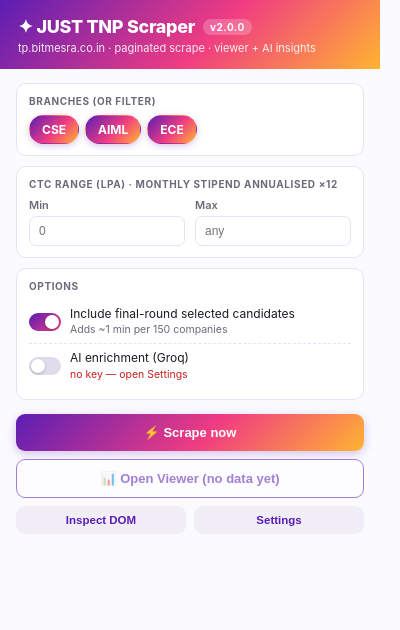
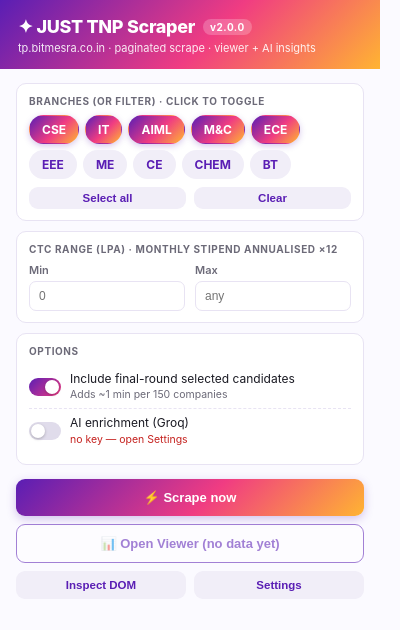
Before and after one commit to mightbeanshuu/bit-tnp-scraper, a browser extension: page popup.html in a window 400 px wide. Drawn offline with Linux system fonts and the light colour scheme.

Commit message:
Expand branch picker — 10 BIT branches with Select all / Clear
Adds IT, M&C, EEE, ME, CE, CHEM, BT alongside the existing CSE/AIML/ECE.
Defaults (checked on first open): CSE, IT, AIML, M&C, ECE — the typical
CSE-track set. Other branches start unchecked so a CSE student does not
see Mechanical-only or Civil-only postings by default.

Branch picker UI: pills wrap to two rows; two compact buttons under
the pills toggle Select all / Clear in one click.

content.js BRANCH_PATTERNS now has a dedicated entry per branch with
careful regex to avoid cross-matches (e.g. CE is no longer a substring
of CSE because of word boundaries; EEE is split out from ECE).

```diff
--- a/popup.html
+++ b/popup.html
@@ -142,11 +142,22 @@
   <div class="body">
 
     <div class="card">
-      <div class="card-title">Branches (OR filter)</div>
+      <div class="card-title">Branches (OR filter) · click to toggle</div>
       <div class="pills">
-        <label class="pill-chk on" id="pill-cse"><input type="checkbox" id="branchCSE" checked /> CSE</label>
-        <label class="pill-chk on" id="pill-aiml"><input type="checkbox" id="branchAIML" checked /> AIML</label>
-        <label class="pill-chk on" id="pill-ece"><input type="checkbox" id="branchECE" checked /> ECE</label>
+        <label class="pill-chk" id="pill-cse"><input type="checkbox" id="branchCSE" checked /> CSE</label>
+        <label class="pill-chk" id="pill-it"><input type="checkbox" id="branchIT" checked /> IT</label>
+        <label class="pill-chk" id="pill-aiml"><input type="checkbox" id="branchAIML" checked /> AIML</label>
+        <label class="pill-chk" id="pill-mc"><input type="checkbox" id="branchMC" checked /> M&amp;C</label>
+        <label class="pill-chk" id="pill-ece"><input type="checkbox" id="branchECE" checked /> ECE</label>
+        <label class="pill-chk" id="pill-eee"><input type="checkbox" id="branchEEE" /> EEE</label>
+        <label class="pill-chk" id="pill-me"><input type="checkbox" id="branchME" /> ME</label>
+        <label class="pill-chk" id="pill-ce"><input type="checkbox" id="branchCE" /> CE</label>
+        <label class="pill-chk" id="pill-chem"><input type="checkbox" id="branchCHEM" /> CHEM</label>
+        <label class="pill-chk" id="pill-bt"><input type="checkbox" id="branchBT" /> BT</label>
+      </div>
+      <div style="display:flex;gap:8px;margin-top:8px;">
+        <button type="button" id="branchAll" class="btn-mini" style="padding:5px 10px;">Select all</button>
+        <button type="button" id="branchNone" class="btn-mini" style="padding:5px 10px;">Clear</button>
       </div>
     </div>
 
@@ -191,11 +202,33 @@
       apply();
       i.addEventListener("change", apply);
     }
-    mirror("pill-cse", "branchCSE");
-    mirror("pill-aiml", "branchAIML");
-    mirror("pill-ece", "branchECE");
+    const BRANCH_IDS = [
+      ["pill-cse", "branchCSE"],
+      ["pill-it", "branchIT"],
+      ["pill-aiml", "branchAIML"],
+      ["pill-mc", "branchMC"],
+      ["pill-ece", "branchECE"],
+      ["pill-eee", "branchEEE"],
+      ["pill-me", "branchME"],
+      ["pill-ce", "branchCE"],
+      ["pill-chem", "branchCHEM"],
+      ["pill-bt", "branchBT"],
+    ];
+    BRANCH_IDS.forEach(([p, i]) => mirror(p, i));
     mirror("sw-results", "fetchResults");
     mirror("sw-ai", "useAI");
+    document.getElementById("branchAll").addEventListener("click", () => {
+      BRANCH_IDS.forEach(([, i]) => {
+        const el = document.getElementById(i);
+        el.checked = true; el.dispatchEvent(new Event("change"));
+      });
+    });
+    document.getElementById("branchNone").addEventListener("click", () => {
+      BRANCH_IDS.forEach(([, i]) => {
+        const el = document.getElementById(i);
+        el.checked = false; el.dispatchEvent(new Event("change"));
+      });
+    });
   </script>
   <script src="popup.js"></script>
 </body>
--- a/popup.js
+++ b/popup.js
@@ -31,8 +31,15 @@ async function buildOptions() {
   return {
     branches: {
       CSE: document.getElementById("branchCSE").checked,
+      IT: document.getElementById("branchIT").checked,
       AIML: document.getElementById("branchAIML").checked,
+      MC: document.getElementById("branchMC").checked,
       ECE: document.getElementById("branchECE").checked,
+      EEE: document.getElementById("branchEEE").checked,
+      ME: document.getElementById("branchME").checked,
+      CE: document.getElementById("branchCE").checked,
+      CHEM: document.getElementById("branchCHEM").checked,
+      BT: document.getElementById("branchBT").checked,
     },
     fetchResults: document.getElementById("fetchResults").checked,
     useAI: useAI && !!groqApiKey,
```
Also changed, not shown: content.js (+15 -4 lines).
